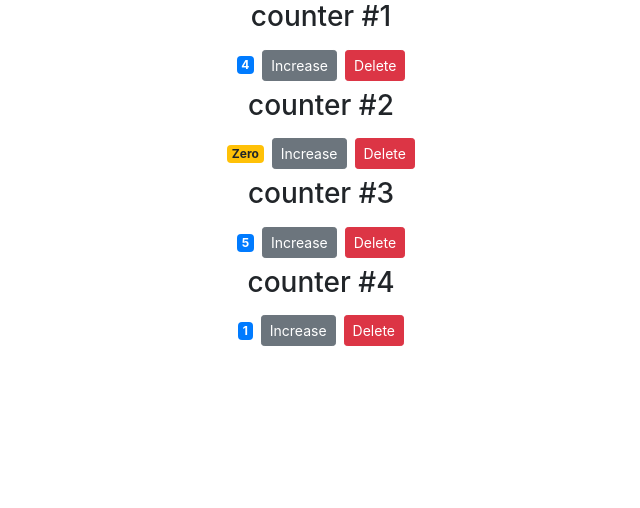
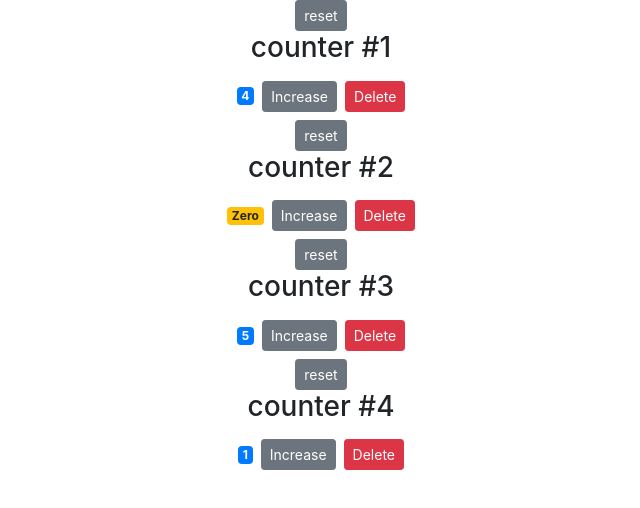
Before and after one commit to vacit/practicing-react, a React (Create React App) app: page / in a window 1280 px wide. Shown: the top 508 px of the page, without its empty margins (319-959 px from the left). Built offline with nearby package versions, Linux system fonts and the light colour scheme.

Commit message:
refactoring2

```diff
--- a/src/components/counter.jsx
+++ b/src/components/counter.jsx
@@ -8,6 +8,7 @@ class Counter extends Component {
   render() {
     return (
       <div>
+        <button className="btn btn-secondary btn-sm m2">reset</button>
         {this.props.children}
         <span className={this.getBadgeClassNames()}>{this.formatText()}</span>
         <button className="btn btn-secondary  btn-sm" onClick={this.Increasevalue}>Increase</button>
```
